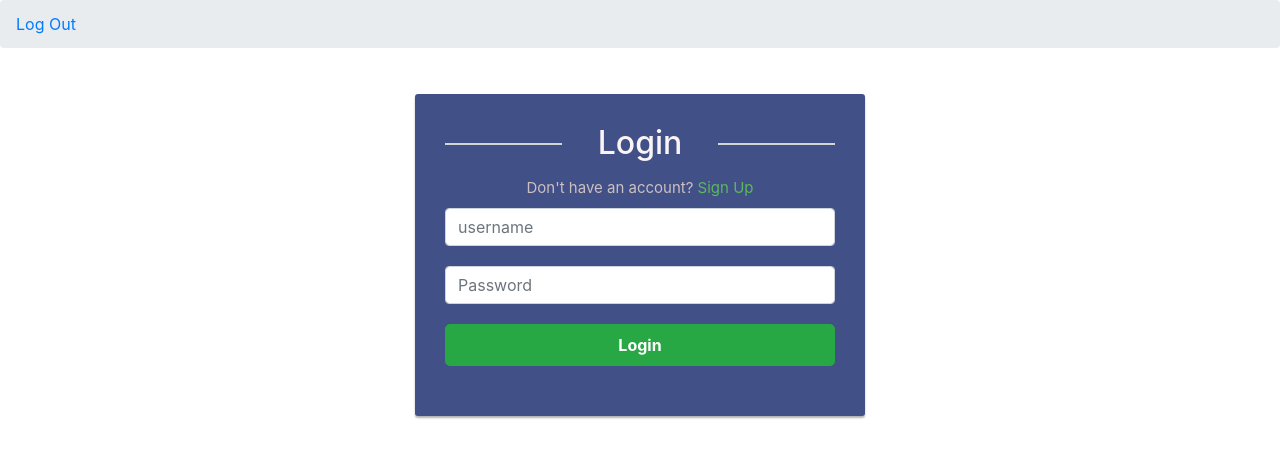
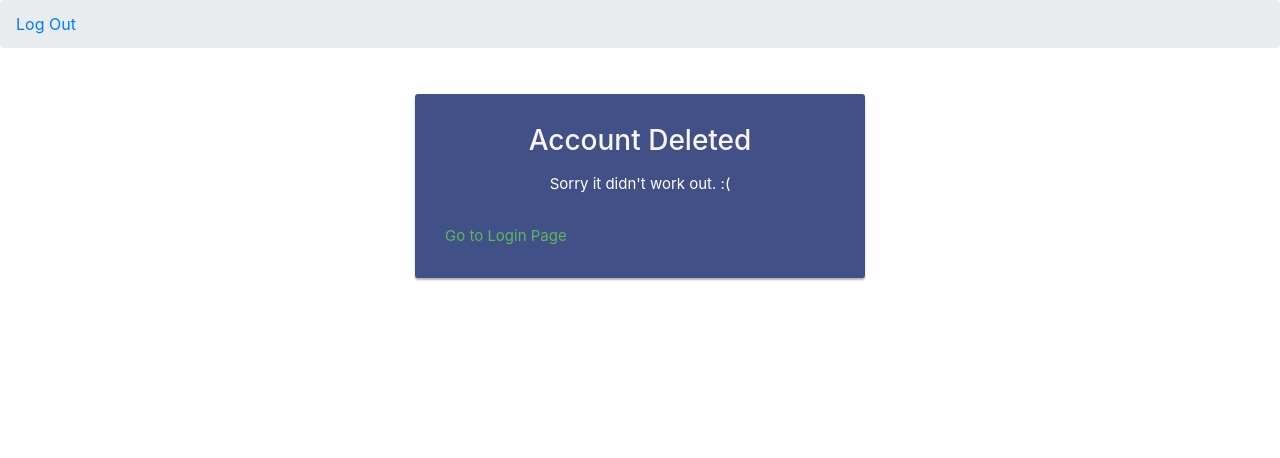
Before and after one commit to YongjiaXu/S21_DB_GUI, a React (Create React App) app in the folder frontend/: page /deleted in a window 1280 px wide. Shown: the top 458 px of the page. Built offline with nearby package versions, Linux system fonts and the light colour scheme.

Commit message:
links and redirects for deleted

```diff
--- a/frontend/src/app/deletedAccount.jsx
+++ b/frontend/src/app/deletedAccount.jsx
@@ -1,4 +1,5 @@
 import React, { Component } from 'react';
+import {Link} from 'react-router-dom'
 
 export class DeletedAccount extends Component{
     render(){
@@ -12,6 +13,7 @@ export class DeletedAccount extends Component{
                             Sorry it didn't work out. :(
                         </p>
                     </div>
+                    <Link to={'/'}>Go to Login Page</Link>
                 </form>
             </div>
         </>
--- a/frontend/src/app/userDash.jsx
+++ b/frontend/src/app/userDash.jsx
@@ -3,7 +3,7 @@ import { Npo } from './models/npo'
 import { Rating } from './models/rating'
 import { User } from './models/user';
 import {UserRepository} from '../api/userRepository'
-import {Link} from 'react-router-dom'
+import {Link, Redirect} from 'react-router-dom'
 import {styles} from './card-theme.css';
 //import {PasswordUpdate} from './passwordUpdate';
 
@@ -33,7 +33,8 @@ export class UserDash extends React.Component{
     }
 
     deleteAccount(id){
-        console.log(id);
+        this.userRepo.banUser(id);
+
     }
 
     updatePW(pw,pwconfirm){
@@ -94,7 +95,7 @@ export class UserDash extends React.Component{
                                 <div className='card-body'>
                                     <p>
                                         Are you sure? No Looking Back<br/>
-                                        <button type='button' className="btn btn-danger" onClick={()=> {if(window.confirm('Are you sure you wish to delete your account?')) this.deleteAccount(x.userID)}}> Delete Account </button>
+                                        <Link to ={'/deleted'}type='button' className="btn btn-danger" onClick={()=> {if(window.confirm('Are you sure you wish to delete your account?')) this.deleteAccount(x.userID)}}> Delete Account </Link>
                                     </p>
                                 </div>
                             </div>
--- a/frontend/src/routes.js
+++ b/frontend/src/routes.js
@@ -5,6 +5,7 @@ import { NPOProfile } from './app/NPOProfile';
 import {UserDash} from './app/userDash';
 import {AdminDash} from './app/adminDash';
 import {NewUser} from './app/newUser';
+import { DeletedAccount } from './app/deletedAccount';
 
 export const ROUTES = [
 
@@ -14,5 +15,6 @@ export const ROUTES = [
     {path: '/UserDash/:id', component: UserDash},
     {path: '/AdminDash', component: AdminDash},
     {path: '/newUser', component: NewUser},
+    {path: '/deleted', component: DeletedAccount},
     {path: '/', component: LoginPage}
 ]
```
